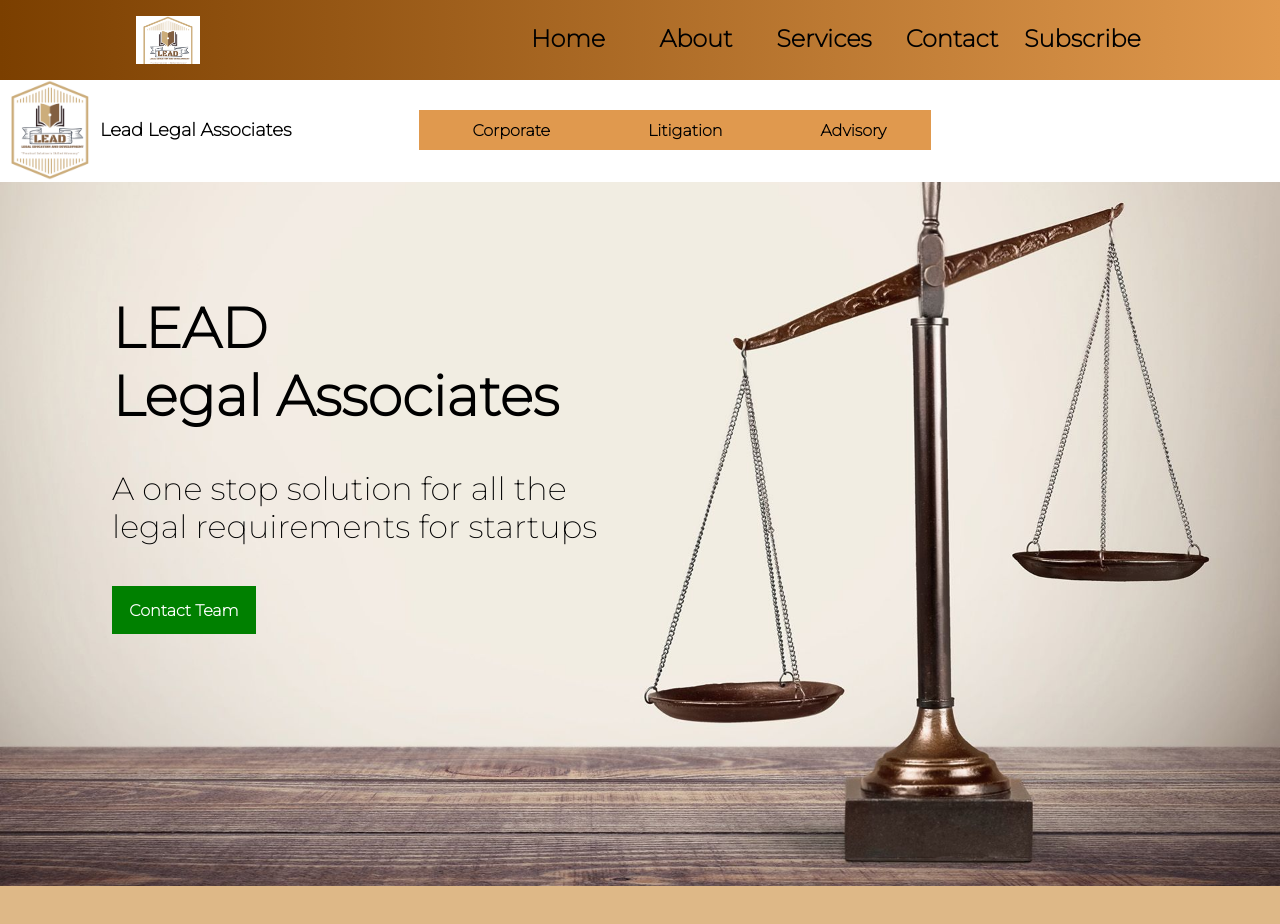
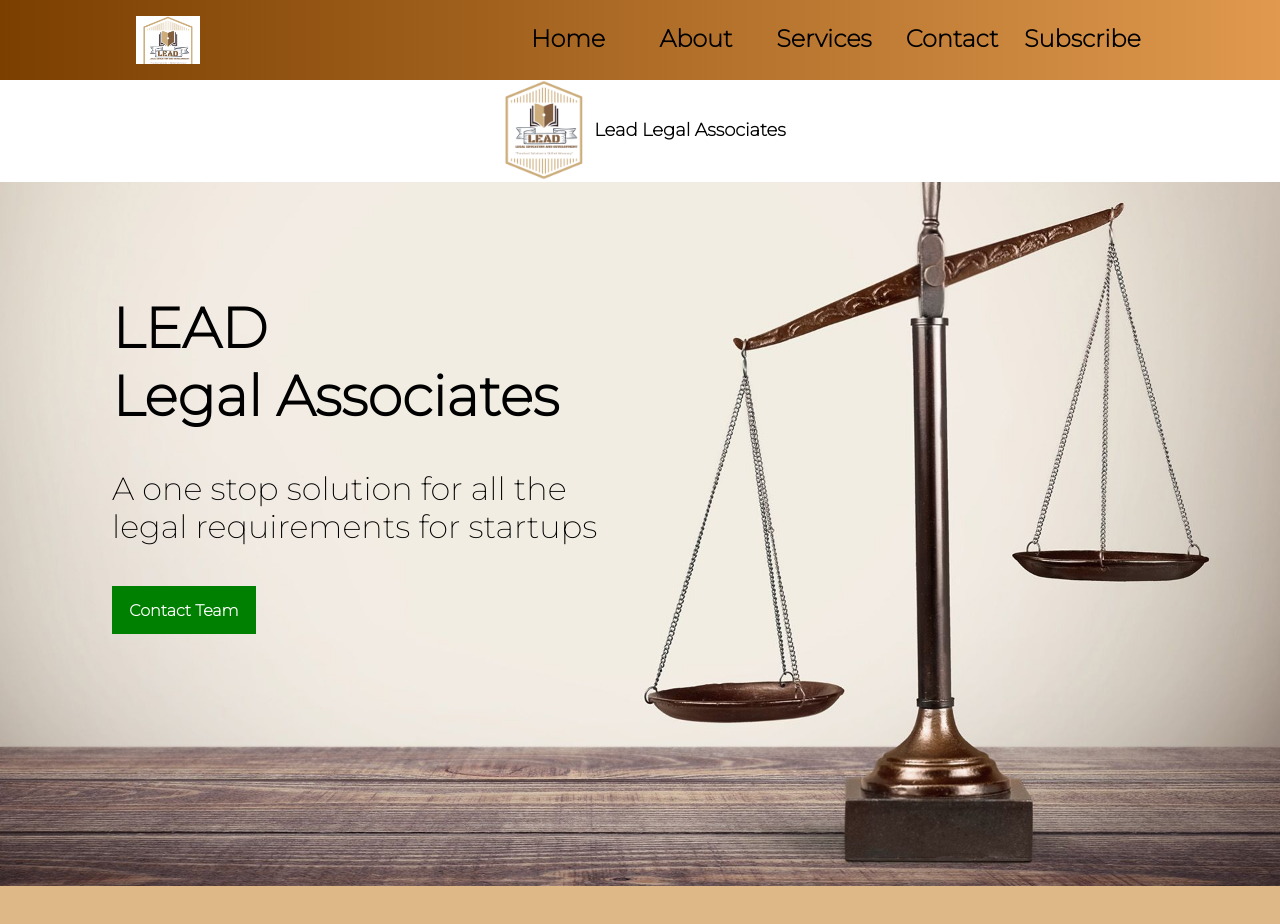
Before and after one commit to Shlok1999/LEAD-Legal-Associates, a website: page public/index.html in a window 1280 px wide. Drawn offline with Linux system fonts and the light colour scheme; files whose address does not match are found by name.

Commit message:
changes made

```diff
--- a/public/index.html
+++ b/public/index.html
@@ -40,11 +40,11 @@
             <img src="./images/Logo.png" height="100px" width="100px" alt="LeadLegalAssociates">
             <div class="title">Lead Legal Associates</div>
         </div>
-        <div class="motto" style="min-width: 40vw; display: flex; justify-content: space-around; align-items: center; margin-right: 1.5rem;">
+        <!-- <div class="motto" style="min-width: 40vw; display: flex; justify-content: space-around; align-items: center; margin-right: 1.5rem;">
             <div class="corporate">Corporate</div>
             <div class="litigation">Litigation</div>
             <div class="advisory">Advisory</div>
-        </div>
+        </div> -->
 
     </div>
 
--- a/public/styles/style.css
+++ b/public/styles/style.css
@@ -27,24 +27,24 @@
 .motto-section{
     display: flex;
     align-items: center;
-    /* justify-content: space-around; */
+    justify-content: space-around;
 }
-.motto{
+/* .motto{
     display: flex;
     flex-wrap: wrap;
     margin-left: 10vw;
     height: 5vh;
     /* width: 40vw; */
-    background-color: #e0994e;
-}
-.motto > div{
+    /* background-color: #e0994e; */
+ */
+/* .motto > div{
     background-color: transparent;
     cursor: pointer;
 }
 .motto > div:hover{
     background-color: #fcb558;
     transition: 0.5s ease;
-}
+} */
 .corporate, .litigation, .advisory{
     margin-left: 1vh;
     font-weight: 600;
```
